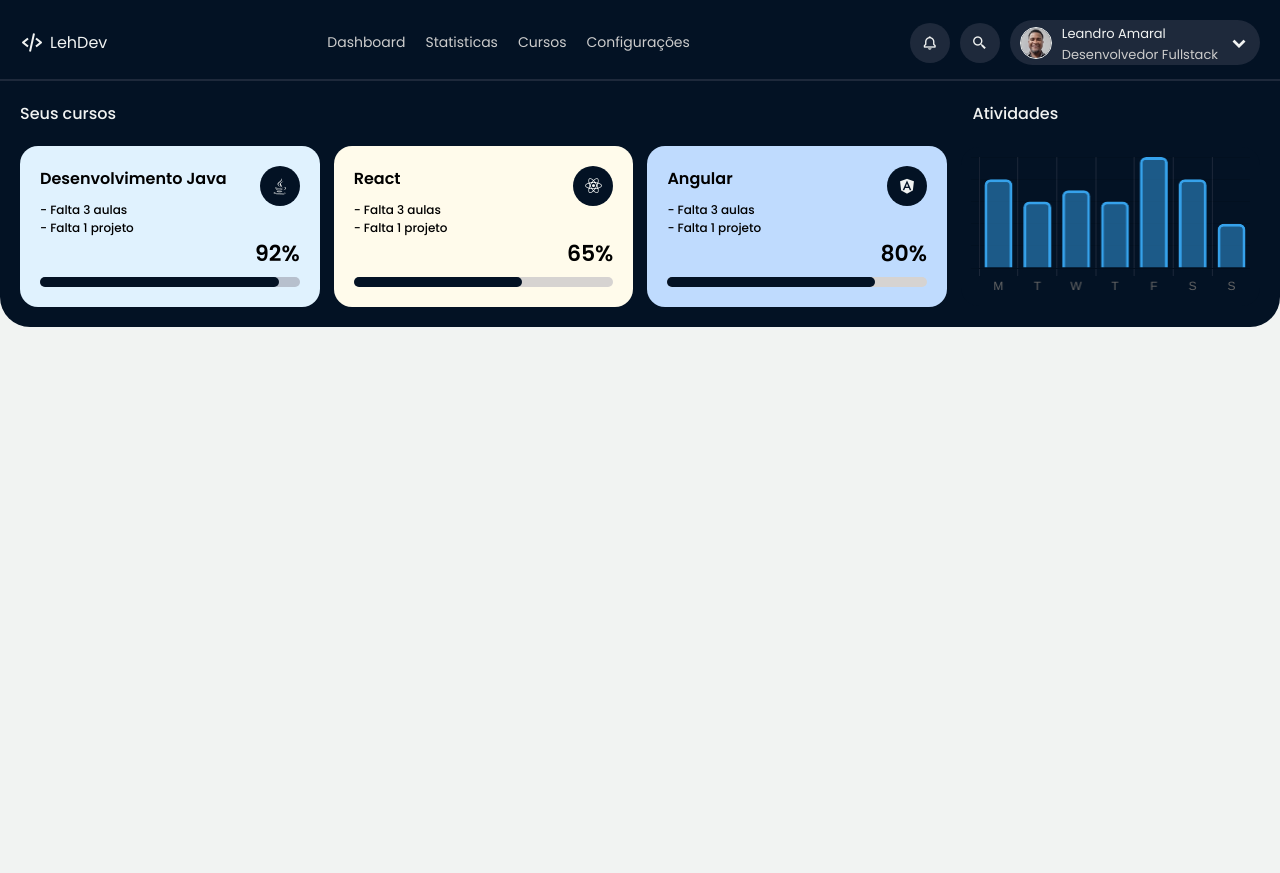
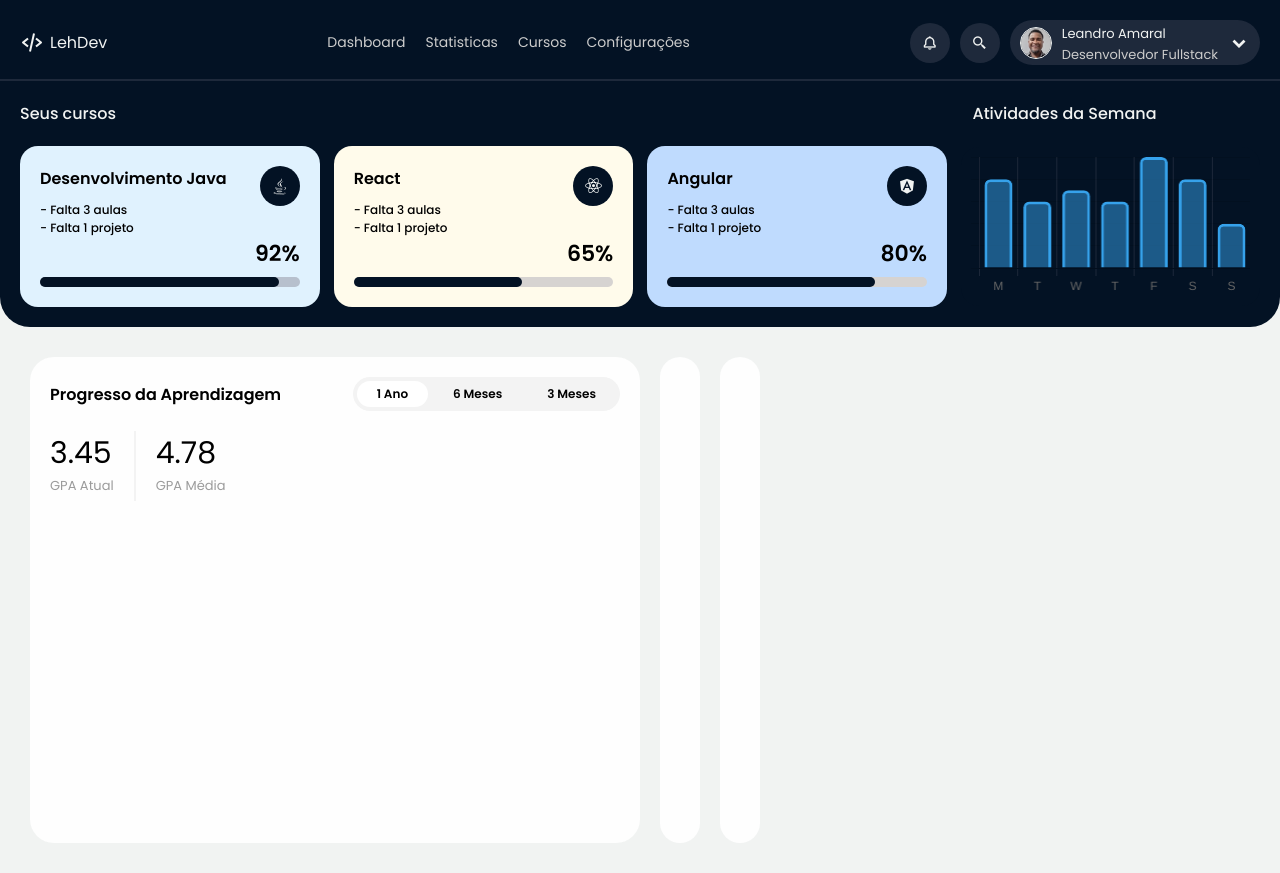
Before and after one commit to Git-LeAmaral/portifolio_dashboard, a plain HTML site: page index.html in a window 1280 px wide. Before the commit the page ends 800 px from the top, so only its background shows below. Drawn offline with nearby package versions, Linux system fonts and the light colour scheme.

Commit message:
Estilizando dash de progresso de aprendizagem

```diff
--- a/index.html
+++ b/index.html
@@ -46,7 +46,7 @@
       <div class="status">
         <div class="header">
           <h4 id="big">Seus cursos</h4>
-          <h4 id="small">Atividades</h4>
+          <h4 id="small">Atividades da Semana</h4>
         </div>
 
         <div class="items-list">
@@ -99,6 +99,38 @@
       </div>
     </div>
 
+    <div class="bottom-container">
+        <div class="prog-status">
+                <div class="header">
+                    <h4>Progresso da Aprendizagem</h4>
+                    <div class="tabs">
+                        <a href="#" class="active">1 Ano</a>
+                        <a href="#">6 Meses</a>
+                        <a href="#">3 Meses</a>
+                    </div>
+                </div>
+
+                <div class="details">
+                    <div class="item">
+                        <h2>3.45</h2>
+                        <p>GPA Atual</p>
+                    </div>
+                    <div class="separator"></div>
+                    <div class="item">
+                        <h2>4.78</h2>
+                        <p>GPA Média</p>
+                    </div>
+                </div>
+
+                <canvas class="prog-chart"></canvas>
+
+        </div>
+
+        <div class="popular"></div>
+        <div class="upcoming"></div>
+
+    </div>
+
     <script src="https://cdn.jsdelivr.net/npm/chart.js"></script>
     <script src="script.js"></script>
   </body>
--- a/style.css
+++ b/style.css
@@ -243,3 +243,74 @@ body {
 .top-container .status .items-list .item:nth-child(3) .progress::before {
     content: "80%";
 }
+
+.bottom-container {
+    display: flex;
+    gap: 20px;
+    padding: 30px;
+}
+
+.bottom-container .prog-status,
+.bottom-container .popular,
+.bottom-container .upcoming {
+    background: #fefefe;
+    padding: 20px;
+    border-radius: 24px;
+}
+
+.bottom-container .prog-status {
+    width: 50%;
+}
+
+.bottom-container .prog-status .header {
+    display: flex;
+    align-items: center;
+    justify-content: space-between;
+    margin-bottom: 20px;
+}
+
+.bottom-container .prog-status .header h4 {
+    font-weight: 600;
+}
+
+.bottom-container .prog-status .header .tabs {
+    background: #f3f3f3;
+    padding: 4px;
+    border-radius: 20px;
+    display: flex;
+    gap: 5px;
+}
+
+.bottom-container .prog-status .header .tabs a {
+    padding: 4px 20px;
+    font-size: 12px;
+    color: #000;
+    border-radius: 20px;
+    font-weight: 600;
+}
+
+.bottom-container .prog-status .header .tabs a.active {
+    background: #fff;
+}
+
+.bottom-container .prog-status .details {
+    display: flex;
+    margin-bottom: 30px;
+    gap: 20px;
+}
+
+.bottom-container .prog-status .details .item h2 {
+    font-size: 30px;
+    font-weight: 400;
+}
+
+.bottom-container .prog-status .details .item p {
+    font-size: 13px;
+    color: #9b9b9b;
+}
+
+.bottom-container .prog-status .details .separator {
+    width: 2px;
+    height: 70px;
+    background: #f3f3f3;
+}
```
